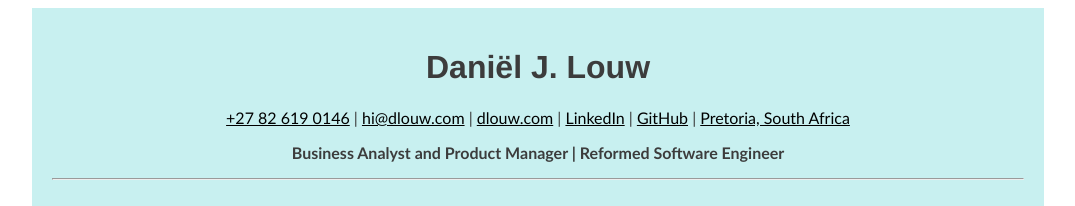
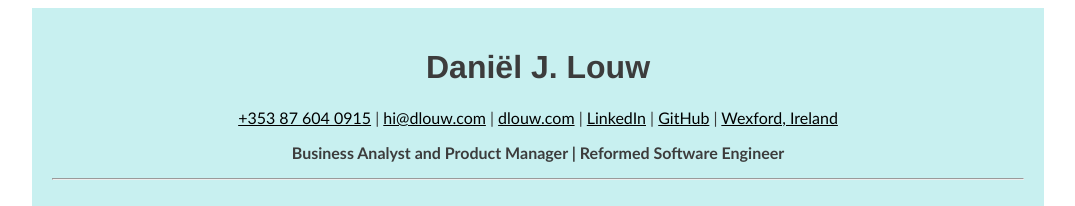
Before and after one commit to dj-louw/dlouw.com, a plain HTML site: page index.html in a window 1280 px wide. Shown: the top 206 px of the page, without its empty margins (102-1177 px from the left). Drawn offline with Linux system fonts and the light colour scheme.

Commit message:
updated location

```diff
--- a/index.html
+++ b/index.html
@@ -141,12 +141,12 @@
       <header id="header">
         <h1>Daniël J. Louw</h1>
         <p>
-          <a target='_blank' href="tel:+27826190146">+27 82 619 0146</a>  |
+          <a target='_blank' href="tel:+353786040915">+353 87 604 0915</a>  |
           <a target='_blank' href="mailto:hi@dlouw.com">hi@dlouw.com</a>  |
           <a target='_blank' href="https://www.dlouw.com">dlouw.com</a>  |
           <span class="printhide" ><a target='_blank' href="https://www.linkedin.com/in/daniel-louw-a19aa624/">LinkedIn</a>  |  </span>
           <span class="printhide" ><a class="printhide" href="https://github.com/dj-louw">GitHub</a>  |  </span>
-          <a target='_blank' href="https://goo.gl/maps/WfFxsbn2cNshZz7k9">Pretoria, South Africa</a>
+          <a target='_blank' href="https://maps.app.goo.gl/KjZjkFN8UMrwLoMt6">Wexford, Ireland</a>
         </p>
         <b>
           <p>Business Analyst and Product Manager  |  Reformed Software Engineer</p>
```
